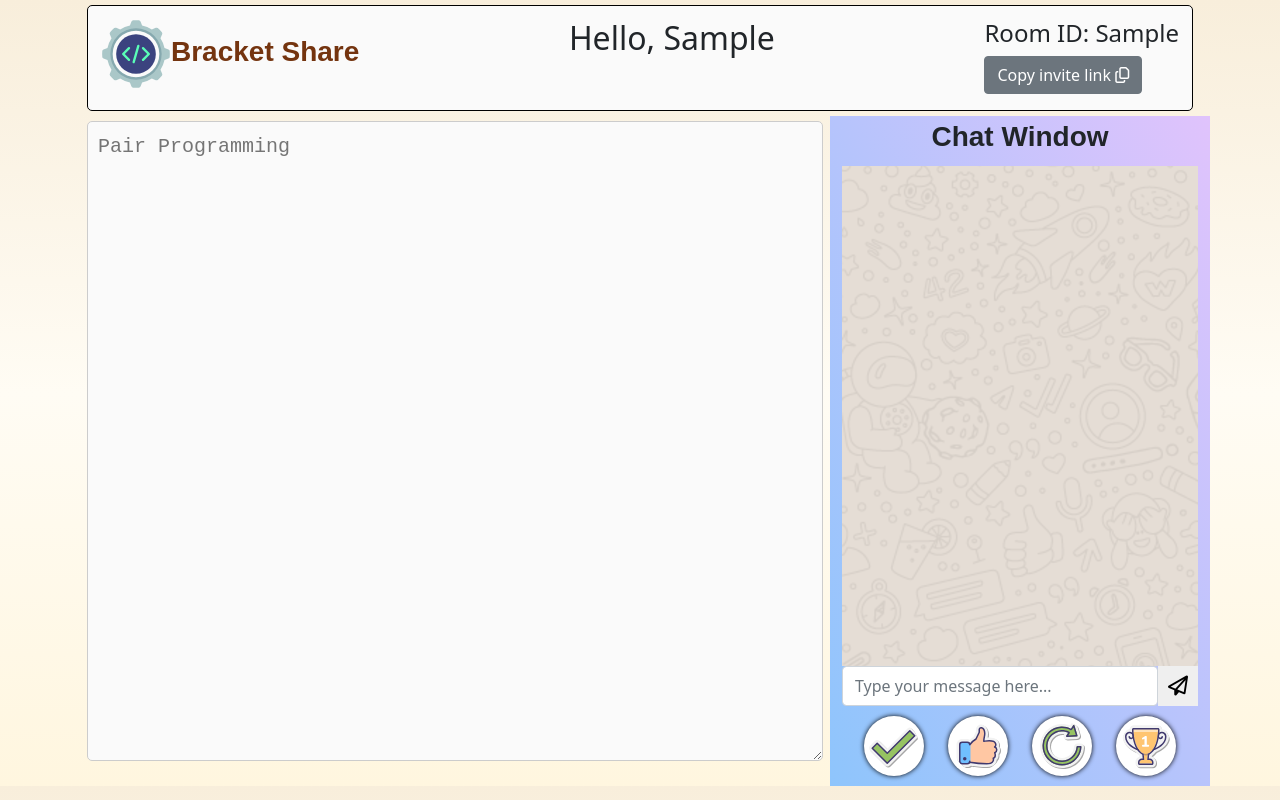
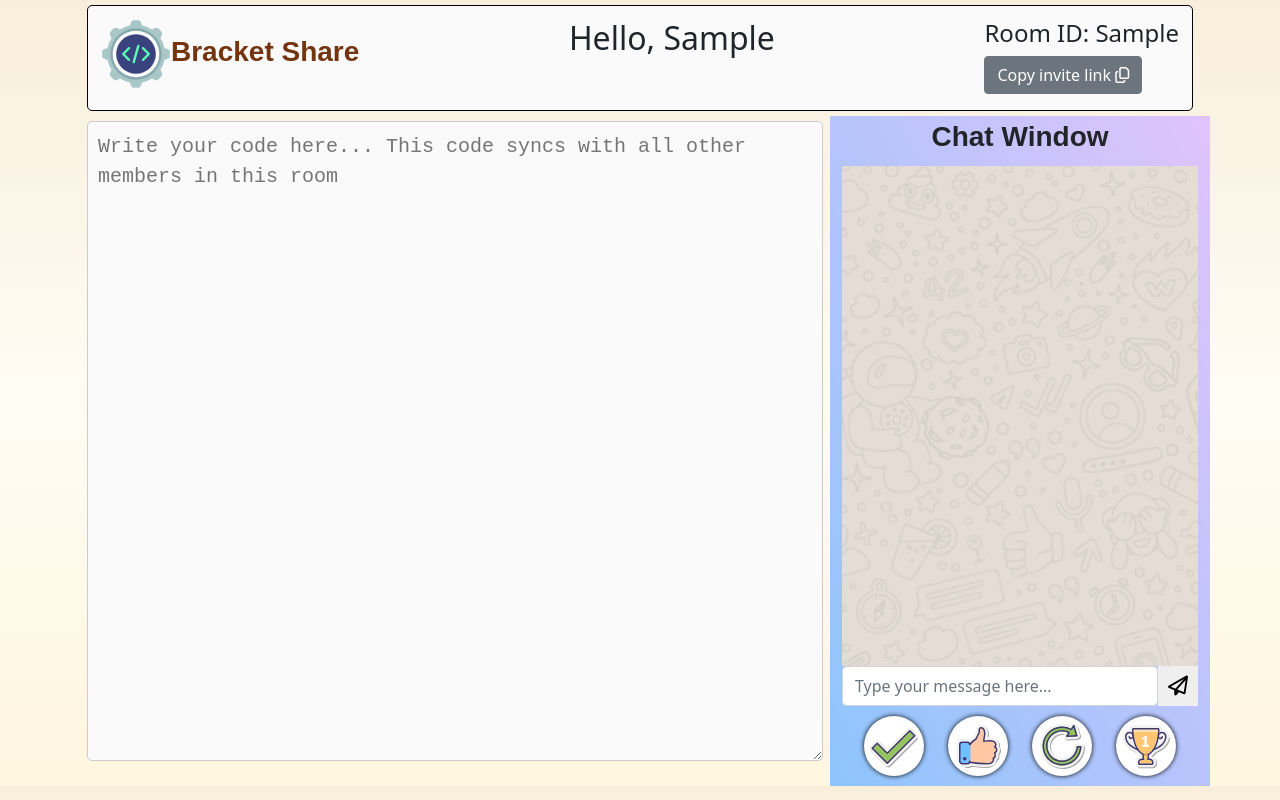
Before and after one commit to surajshende247/bracket-share, a React (Create React App) app in the folder client/: page / in a window 1280 px wide. Both pictures are taken after typing "Sample", "Sample" into the empty fields and a click on the button "Join Room". Built offline with nearby package versions, Linux system fonts and the light colour scheme; no server answers; a web font is replaced by a local one.

Commit message:
fix: redirect is someone visits pairprogramming route directly

```diff
--- a/client/src/views/PairProgramming/PairProgramming.js
+++ b/client/src/views/PairProgramming/PairProgramming.js
@@ -1,4 +1,5 @@
 import React, {useEffect, useState} from 'react'
+import { useNavigate } from 'react-router-dom';
 import io from 'socket.io-client';
 import './PairProgramming.css'
 import toast, { Toaster } from 'react-hot-toast';
@@ -14,6 +15,8 @@ const socket = io.connect();
 
 
 function PairProgramming() {
+    let navigate = useNavigate();
+
     const [codeSnippet, setCodeSnippet] = useState();
     const [roomId, setRoomId] = useState('');
     const [userName, setUserName] = useState('');
@@ -80,8 +83,14 @@ function PairProgramming() {
 
         setRoomId(roomCode);
         setUserName(userName);
-        socket.emit('room', {roomId: roomCode, userName: userName});
-
+        if(roomCode!=null && userName!=null)
+        {
+            socket.emit('room', {roomId: roomCode, userName: userName});
+        }
+        else{
+            alert('Invalid Room... Kindly Create new room');
+            navigate('/');
+        }
     })
 
     function scrollChatBottom() {
@@ -125,7 +134,7 @@ function PairProgramming() {
                 <div className="col-md-8">
                     <textarea
                     className="codeEditor"
-                    placeholder="Pair Programming"
+                    placeholder="Write your code here... This code syncs with all other members in this room"
                     value={codeSnippet}
                     onChange={updateCodeSnippet}
                     >
```
Also changed, not shown: 1 other file (tests, documents, lock files or other folders).
